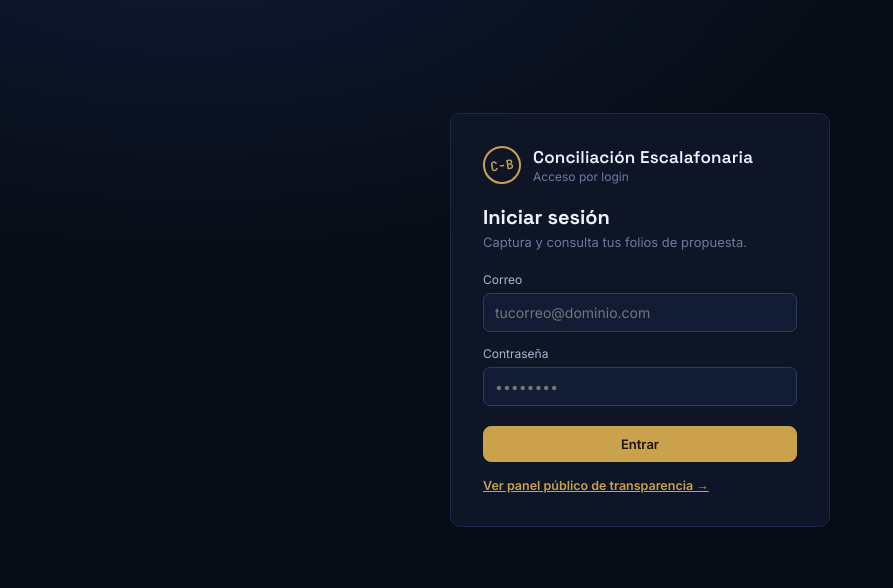
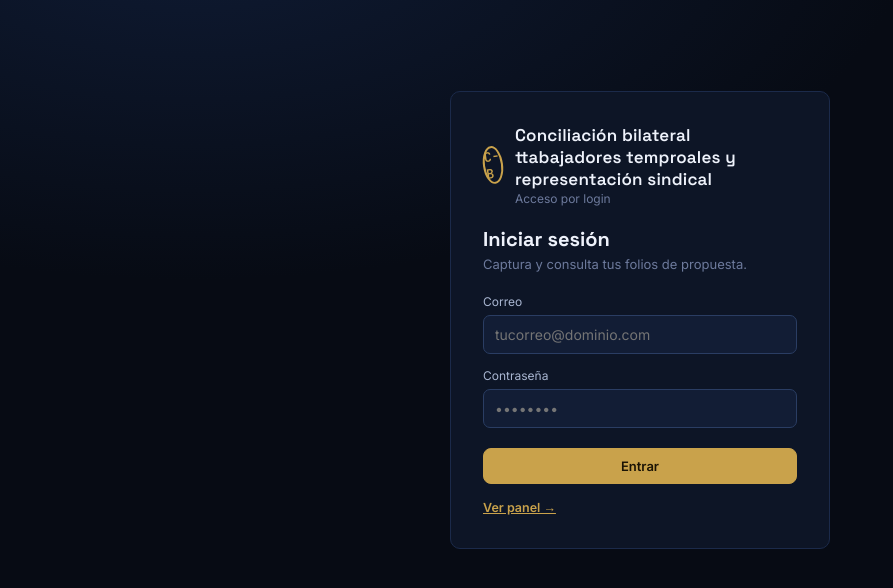
Before and after one commit to engranaje2026/diastemporales, a plain HTML site: page index.html in a window 1280 px wide. Shown: the whole page, without its empty margins (0-893 px from the left). Drawn offline with nearby package versions, Linux system fonts and the light colour scheme.

Commit message:
Update index.html

```diff
--- a/index.html
+++ b/index.html
@@ -3,7 +3,7 @@
 <head>
 <meta charset="UTF-8">
 <meta name="viewport" content="width=device-width, initial-scale=1.0">
-<title>Conciliación Escalafonaria Bilateral</title>
+<title>Conciliación bilateral para el personal temporal</title>
 <link rel="preconnect" href="https://fonts.googleapis.com">
 <link href="https://fonts.googleapis.com/css2?family=Space+Grotesk:wght@500;600;700&family=Inter:wght@400;500;600&family=JetBrains+Mono:wght@400;500;600&display=swap" rel="stylesheet">
 <script src="https://cdn.jsdelivr.net/npm/@supabase/supabase-js@2"></script>
@@ -168,7 +168,7 @@
       <div class="brand" style="margin-bottom:20px;">
         <div class="stamp">C-B</div>
         <div>
-          <h1>Conciliación Escalafonaria</h1>
+          <h1>Conciliación bilateral ttabajadores temproales y representación sindical </h1>
           <small>Acceso por login</small>
         </div>
       </div>
@@ -180,7 +180,7 @@
       <input type="password" id="login-pass" placeholder="••••••••">
       <button class="primary" style="width:100%; margin-top:20px;" onclick="iniciarSesion()">Entrar</button>
       <div class="error-msg hidden" id="login-error"></div>
-      <button class="link-btn" onclick="mostrarPublico()">Ver panel público de transparencia →</button>
+      <button class="link-btn" onclick="mostrarPublico()">Ver panel →</button>
     </div>
   </main>
 </div>
@@ -190,7 +190,7 @@
     <div class="brand">
       <div class="stamp">C-B</div>
       <div>
-        <h1>Conciliación Escalafonaria</h1>
+        <h1>Conciliación bilateral</h1>
         <small id="user-name-lbl">—</small>
       </div>
     </div>
```
